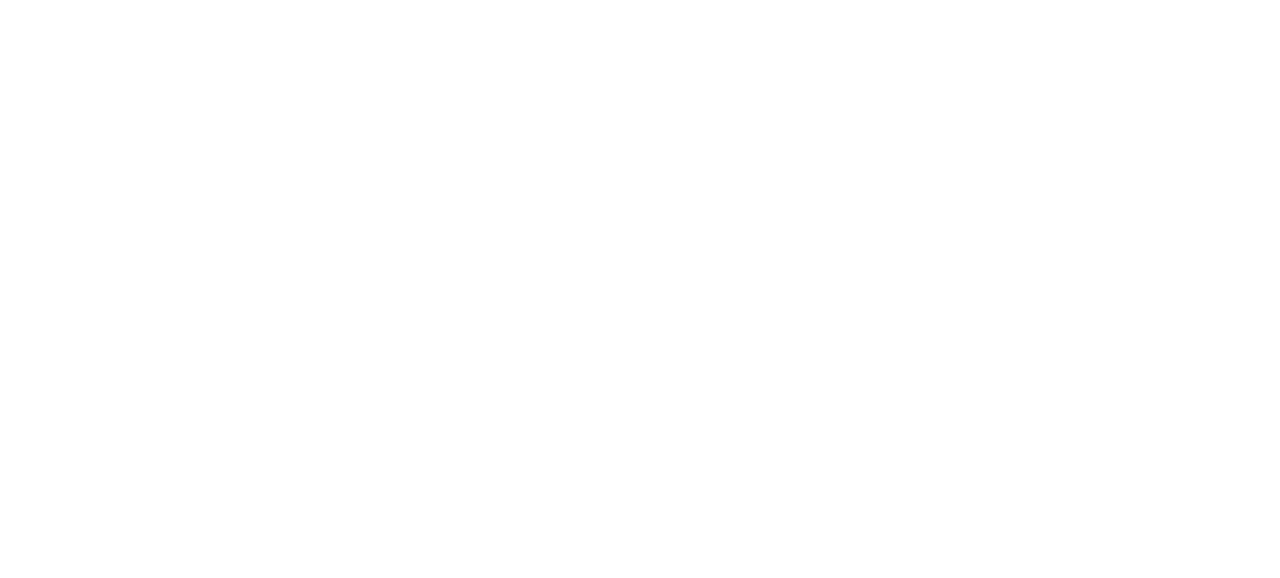
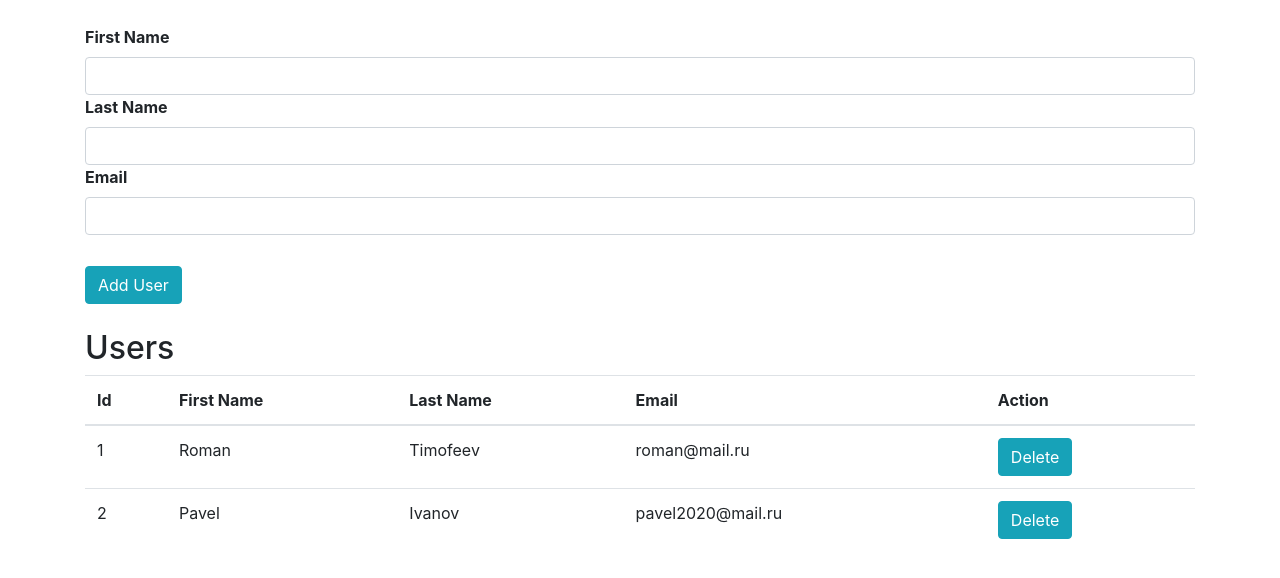
Before and after one commit to l0nero/lab1_vsrpp, a React app: page / in a window 1280 px wide. Built offline with nearby package versions, Linux system fonts and the light colour scheme.

Commit message:
Added functionality to delete and person

```diff
--- a/public/index.html
+++ b/public/index.html
@@ -1,43 +1,21 @@
 <!DOCTYPE html>
 <html lang="en">
+
 <head>
   <meta charset="utf-8" />
   <link rel="icon" href="%PUBLIC_URL%/favicon.ico" />
   <meta name="viewport" content="width=device-width, initial-scale=1" />
   <meta name="theme-color" content="#000000" />
-    <meta
-      name="description"
-      content="Web site created using create-react-app"
-    />
-    <link rel="apple-touch-icon" href="%PUBLIC_URL%/logo192.png" />
-    <!--
-      manifest.json provides metadata used when your web app is installed on a
-      user's mobile device or desktop. See https://developers.google.com/web/fundamentals/web-app-manifest/
-    -->
-    <link rel="manifest" href="%PUBLIC_URL%/manifest.json" />
-    <!--
-      Notice the use of %PUBLIC_URL% in the tags above.
-      It will be replaced with the URL of the `public` folder during the build.
-      Only files inside the `public` folder can be referenced from the HTML.
-
-      Unlike "/favicon.ico" or "favicon.ico", "%PUBLIC_URL%/favicon.ico" will
-      work correctly both with client-side routing and a non-root public URL.
-      Learn how to configure a non-root public URL by running `npm run build`.
-    -->
+  <meta name="description" content="Web site created using create-react-app" />
+  <link rel="stylesheet" href="https://stackpath.bootstrapcdn.com/bootstrap/4.5.2/css/bootstrap.min.css"
+    integrity="sha384-JcKb8q3iqJ61gNV9KGb8thSsNjpSL0n8PARn9HuZOnIxN0hoP+VmmDGMN5t9UJ0Z" crossorigin="anonymous">
   <title>React App</title>
 </head>
+
 <body>
   <noscript>You need to enable JavaScript to run this app.</noscript>
-    <div id="root"></div>
-    <!--
-      This HTML file is a template.
-      If you open it directly in the browser, you will see an empty page.
+  <div id="root" class="container"></div>
 
-      You can add webfonts, meta tags, or analytics to this file.
-      The build step will place the bundled scripts into the <body> tag.
+</body>
 
-      To begin the development, run `npm start` or `yarn start`.
-      To create a production bundle, use `npm run build` or `yarn build`.
-    -->
-  </body>
 </html>
--- /dev/null
+++ b/src/components/Add/Add.css
@@ -0,0 +1,18 @@
+.addForm{
+    margin-top: 25px;
+    margin-bottom: 25px;
+    }
+
+
+    .addBtn{
+    margin-top: 31px ;
+
+    }
+
+    label{
+    font-weight: bold;
+    }
+
+    .form-row{
+    display: block;
+    }
--- /dev/null
+++ b/src/components/Add/Add.js
@@ -0,0 +1,81 @@
+import React from 'react';
+
+import './Add.css';
+
+
+class Add extends React.Component {
+
+    state = {
+        firstName: '',
+        lastName: '',
+        email: ''
+    }
+
+    onInputChange = (e) => {
+        let name = e.target.name;
+        let value = e.target.value;
+        this.setState({
+            [name]: value
+        })
+
+
+    }
+
+    onSubmit = (e) => {
+        const { firstName, lastName, email } = this.state;
+        e.preventDefault();
+        this.props.addNewPerson(firstName, lastName, email);
+    }
+
+    render() {
+
+        return (
+            <div className="addForm">
+                <form onSubmit={this.onSubmit}>
+                    <div className="form-row">
+
+                        <div className="col">
+                            <label for="firstNameInput" >First Name</label>
+                            <input
+                                name="firstName"
+                                className="form-control"
+                                id="firstNameInput"
+                                onChange={this.onInputChange}
+                                required
+                            />
+                        </div>
+                        <div className="col">
+                            <label for="lastNameInput">Last Name</label>
+                            <input
+                                name="lastName"
+                                className="form-control"
+                                id="lastNameInput"
+                                onChange={this.onInputChange}
+                                required
+                            />
+                        </div>
+                        <div className="col">
+                            <label for="emailInput">Email</label>
+                            <input
+                                name="email"
+                                type="email"
+                                className="form-control"
+                                id="emailInput"
+                                onChange={this.onInputChange}
+                                required
+                            />
+                        </div>
+                        <div className="col-auto ">
+                            <button type="submit" className="btn btn-info addBtn">
+                                Add User
+</button>
+                        </div>
+                    </div>
+                </form>
+
+            </div>
+        );
+    }
+}
+
+export default Add;
--- /dev/null
+++ b/src/components/ListOfUsers/ListOfUsers.js
@@ -0,0 +1,40 @@
+import React from 'react';
+
+import './ListOfUsers.css';
+import SingleUser from '../SingleUser/SingleUser';
+
+const ListOfUsers = ({ data, onDelete }) => {
+
+    let elements = data.map((item) => {
+        const { id, firstName, lastName, email } = item;
+
+        return (
+            <SingleUser key={id} id={id} firstName={firstName}
+                lastName={lastName} email={email}
+                onDelete={() => onDelete(id)}
+            />
+        )
+    })
+
+    return (
+        <div>
+            <h2>Users</h2>
+            <table className="table">
+                <thead>
+                    <tr>
+                        <th scope="col">Id</th>
+                        <th scope="col">First Name</th>
+                        <th scope="col">Last Name</th>
+                        <th scope="col">Email</th>
+                        <th scope="col">Action</th>
+                    </tr>
+                </thead>
+                <tbody>
+                    {elements}
+                </tbody>
+            </table>
+        </div>
+    )
+}
+
+export default ListOfUsers;
--- /dev/null
+++ b/src/components/SingleUser/SingleUser.js
@@ -0,0 +1,23 @@
+import React from 'react';
+
+import './SingleUser.css';
+
+class SingleUser extends React.Component {
+
+    render() {
+
+        const { id, firstName, lastName, email, onDelete } = this.props;
+
+        return (
+            <tr>
+                <td>{id}</td>
+                <td>{firstName}</td>
+                <td>{lastName}</td>
+                <td>{email}</td>
+                <td><button type="button" class="btn btn-info" onClick={onDelete}>Delete</button></td>
+            </tr>
+        )
+    }
+}
+
+export default SingleUser;
--- a/src/components/app/App.js
+++ b/src/components/app/App.js
@@ -1,12 +1,66 @@
 import React from 'react';
 import './App.css';
+import Add from '../Add/Add';
+import ListOfUsers from '../ListOfUsers/ListOfUsers';
 
-function App() {
-  return (
-    <div className="App">
+class App extends React.Component {
 
-    </div>
-  );
+  maxId = 2;
+
+  state = {
+    users: [
+      { id: 1, firstName: 'Roman', lastName: 'Timofeev', email: 'roman@mail.ru' },
+      { id: 2, firstName: 'Pavel', lastName: 'Ivanov', email: 'pavel2020@mail.ru' }
+    ]
+  }
+
+  deletePerson = (id) => {
+    this.setState(({ users }) => {
+      let idToDel = users.findIndex(elem => elem.id === id);
+
+      let beforeDelItem = users.slice(0, idToDel);
+      let afterDelItem = users.slice(idToDel + 1);
+
+      let newData = [...beforeDelItem, ...afterDelItem];
+
+      return {
+        users: newData
+      }
+    })
+  }
+
+  createUser(firstName, lastName, email) {
+    return {
+      id: ++this.maxId,
+      firstName: firstName,
+      lastName: lastName,
+      email: email
+    }
+  }
+
+  addUser = (firstName, lastName, email) => {
+    const newItem = this.createUser(firstName, lastName, email);
+
+    this.setState(({ users }) => {
+      let newArr = [
+        ...users,
+        newItem
+      ]
+      return {
+        users: newArr
+      }
+    })
+  }
+
+  render() {
+    const { users } = this.state;
+    return (
+      <div>
+        <Add addNewPerson={this.addUser} />
+        <ListOfUsers data={users} onDelete={this.deletePerson} />
+      </div>
+    )
+  }
 }
 
 export default App;
```
Also changed, not shown: src/components/ListOfUsers/ListOfUsers.css (added), src/components/SingleUser/SingleUser.css (added). Lines whose indentation alone changed are shown as unchanged.
